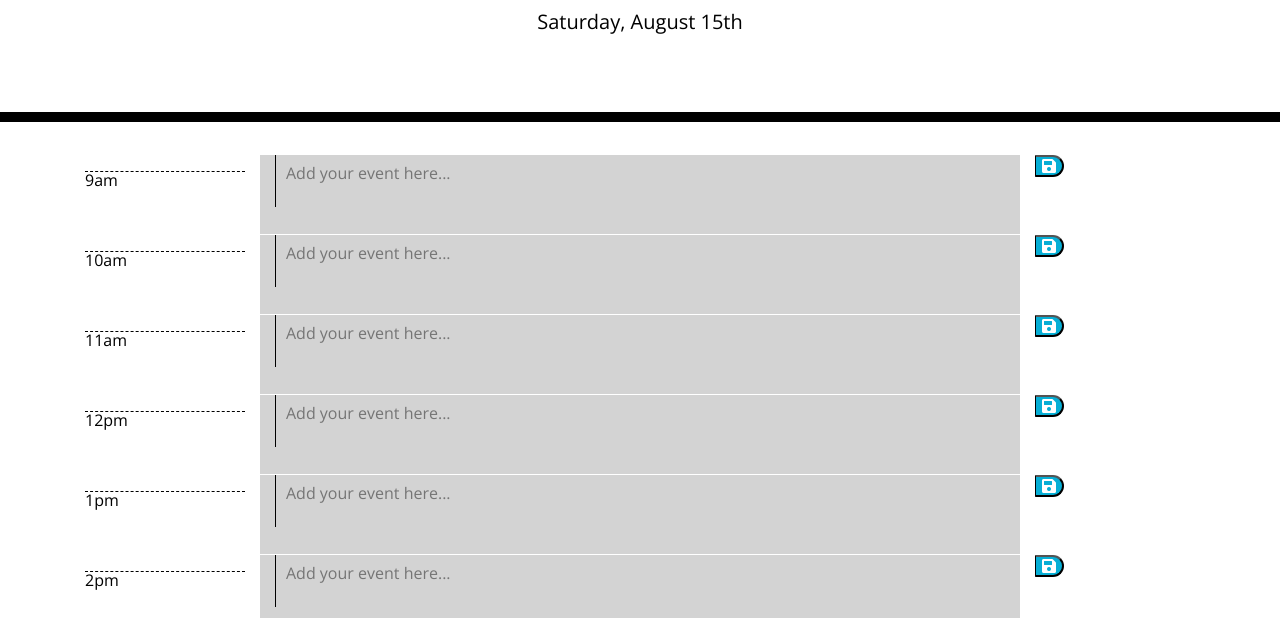
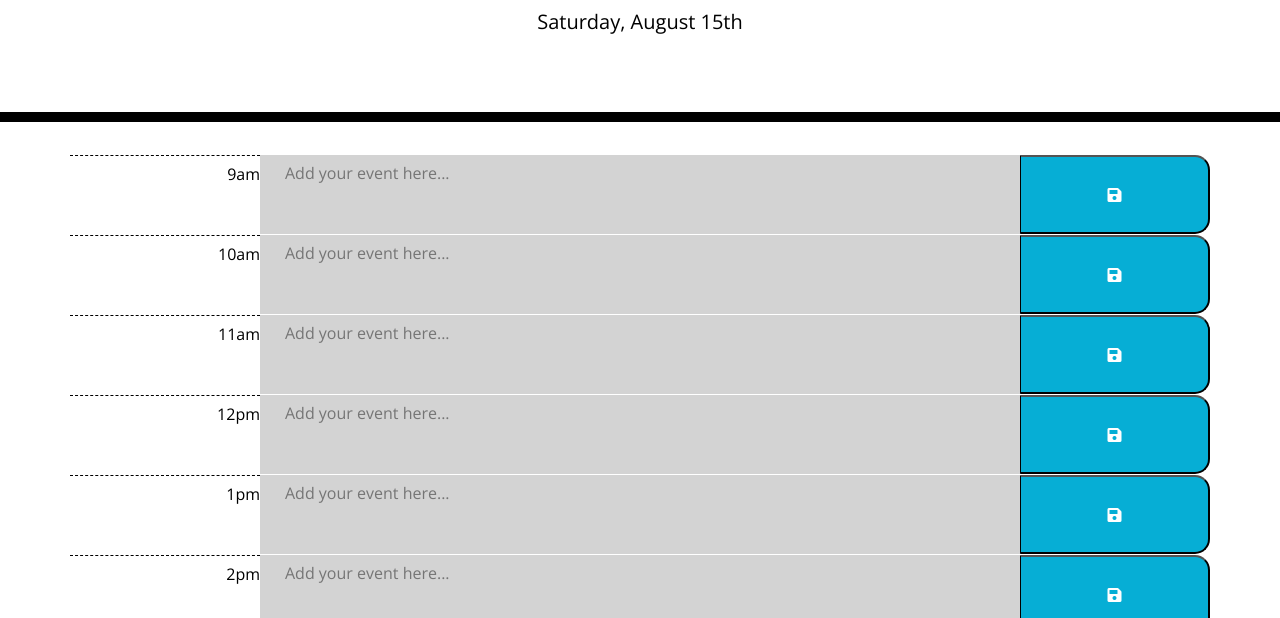
Before and after one commit to robkellen/Calendar, a plain HTML site: page index.html in a window 1280 px wide. Shown: the part 182-800 px from the top of the page. Drawn offline with nearby package versions, Linux system fonts and the light colour scheme.

Commit message:
finished product with interval for refresh of background color, set local storage, and updated styling

```diff
--- a/script.js
+++ b/script.js
@@ -1,29 +1,33 @@
 //access local storage
-function getLocalStorage(key){
+function getLocalStorage(key) {
   const value = localStorage.getItem(key);
   if (value) {
-    $("#text${key}").text(value);
+    $(`#text${key}`).text(value);
   }
-
 }
 
 //execute the following function after page is fully loaded
-$(document).ready(function() {
+$(document).ready(function () {
   //current day is displayed at the top of the calendar
   $("#currentDay").text(moment().format("dddd, MMMM Do"));
-
 
   //for loop to create schedule content
   for (let i = 9; i < 18; i++) {
     //create new rows for each hour
-  const row = $(`<div data-time=${i} id='${i}' class="row">`);
+    const row = $(`<div data-time=${i} id='{i}' class="row">`);
 
     //create new column to display the hour for each row
-  const column1 = $("<div class='col-sm-2'> <p class='hour'>" + formatAMPM(i) + "</p>");
+    const column1 = $(
+      "<div id='column1' class='col-sm-2'> <p class='hour'>" + formatAMPM(i) + "</p>"
+    );
     //create new column for text area to hold event schedule
-  const column2 = $(`<div class="col-sm-8 past"><textarea id=text${i} class="description" placeholder="Add your event here..."></textarea>`);
+    const column2 = $(
+      `<div class="col-sm-8 past"><textarea id=text${i} class="description" placeholder="Add your event here..."></textarea>`
+    );
     //create new column to display save buttons for each row
-  const column3 = $(`<div class="col-sm-2"><button class="saveBtn" id=${i}><i class="fas fa-save"></i></button>`)
+    const column3 = $(
+      `<div id='column3' class="col-sm-2"><button class="saveBtn" id=${i}><i class="fas fa-save"></i></button>`
+    );
 
     //appending the columns to the rows
     row.append(column1);
@@ -34,40 +38,34 @@ for (let i = 9; i < 18; i++) {
     //accessing local storage to obtain current time
     getLocalStorage(i);
   }
-
+  //to format time block to read 'am' for morning hours or 'pm' for afternoon hours
   function formatAMPM(hours) {
-  var ampm = hours >= 12 ? 'pm' : 'am';
+    const ampm = hours >= 12 ? "pm" : "am";
     hours = hours % 12;
     hours = hours ? hours : 12;
     return hours + ampm;
   }
   formatAMPM();
+  //change background color based on current time for user's location
+  function backgroundColors() {
+    const currentTime = new Date().getHours();
+    for (let i = 0; i < array.length; i++) {
+      if ($(`#${i}`).data("time") == currentTime) {
+        $(`#text${i}`).addClass("present");
+      } else if (currentTime < $(`#${i}`).data("time")) {
+        $(`#text${i}`).addClass("future");
+      }
+    }
+  }
+  //set interval to refresh background colors every 5 minutes based on the time at user's location
+  setInterval(function () {
+    updateColors();
+  }, 300000);
 
+  var saveEntryBtn = $(".saveBtn");
+  saveEntryBtn.on("click", function () {
+    let eventId = $(this).attr("id");
+    let eventText = $(this).parent().siblings().children(".description").val();
+    localStorage.setItem(eventId, eventText);
   });
-
-// var time = new Date().getHours();
-// if (time >= 12) {
-//   time = time + "pm";
-// } else if (time / 12 === 1) {
-//   time = 12 + "pm"
-// } else {
-//   time = time + "am"
-// };
-// return time;
-
-
-
-
-
-
-
-
-
-// WHEN I view the timeblocks for that day
-// THEN each timeblock is color coded to indicate whether it is in the past, present, or future
-// WHEN I click into a timeblock
-// THEN I can enter an event
-// WHEN I click the save button for that timeblock
-// THEN the text for that event is saved in local storage
-// WHEN I refresh the page
-// THEN the saved events persist
+});
--- a/style.css
+++ b/style.css
@@ -1,17 +1,28 @@
+#column1 {
+  padding-left: 0px !important;
+  padding-right: 0px !important;
+}
+
+#column3 {
+  padding-left: 0px !important;
+  padding-right: 0px !important;
+}
+
+
 body {
-  font-family: 'Open Sans', sans-serif;
+  font-family: "Open Sans", sans-serif;
   font-size: 16px;
   line-height: 1;
 }
 
-textarea{
+textarea {
   background: transparent;
   border: none;
   resize: none;
   color: #000000;
-  border-left: 1px solid black;
   padding: 10px;
 }
+
 
 .jumbotron {
   text-align: center;
@@ -21,25 +32,24 @@ textarea{
   border-bottom: 10px solid black;
 }
 
-.description{
-  white-space: pre-wrap;
-}
 
-.time-block{
+
+.time-block {
   text-align: center;
   border-radius: 15px;
 }
 
 .row {
-  white-space: pre-wrap;
   height: 80px;
-  border-top: 1px solid white;;
+  border-top: 1px solid white;
 }
 
 .hour {
   background-color: #ffffff;
   color: #000000;
   border-top: 1px dashed #000000;
+  text-align: right;
+  padding-top: 10px;
 }
 
 .past {
@@ -61,11 +71,13 @@ textarea{
   border-left: 1px solid black;
   border-top-right-radius: 15px;
   border-bottom-right-radius: 15px;
-  background-color: #06AED5;
+  background-color: #06aed5;
   color: white;
+  height: 100%;
+  width: 100%;
 }
 
 .saveBtn i:hover {
   font-size: 20px;
-  transition: all .3s ease-in-out;
+  transition: all 0.3s ease-in-out;
 }
```
Lines whose indentation alone changed are shown as unchanged.
